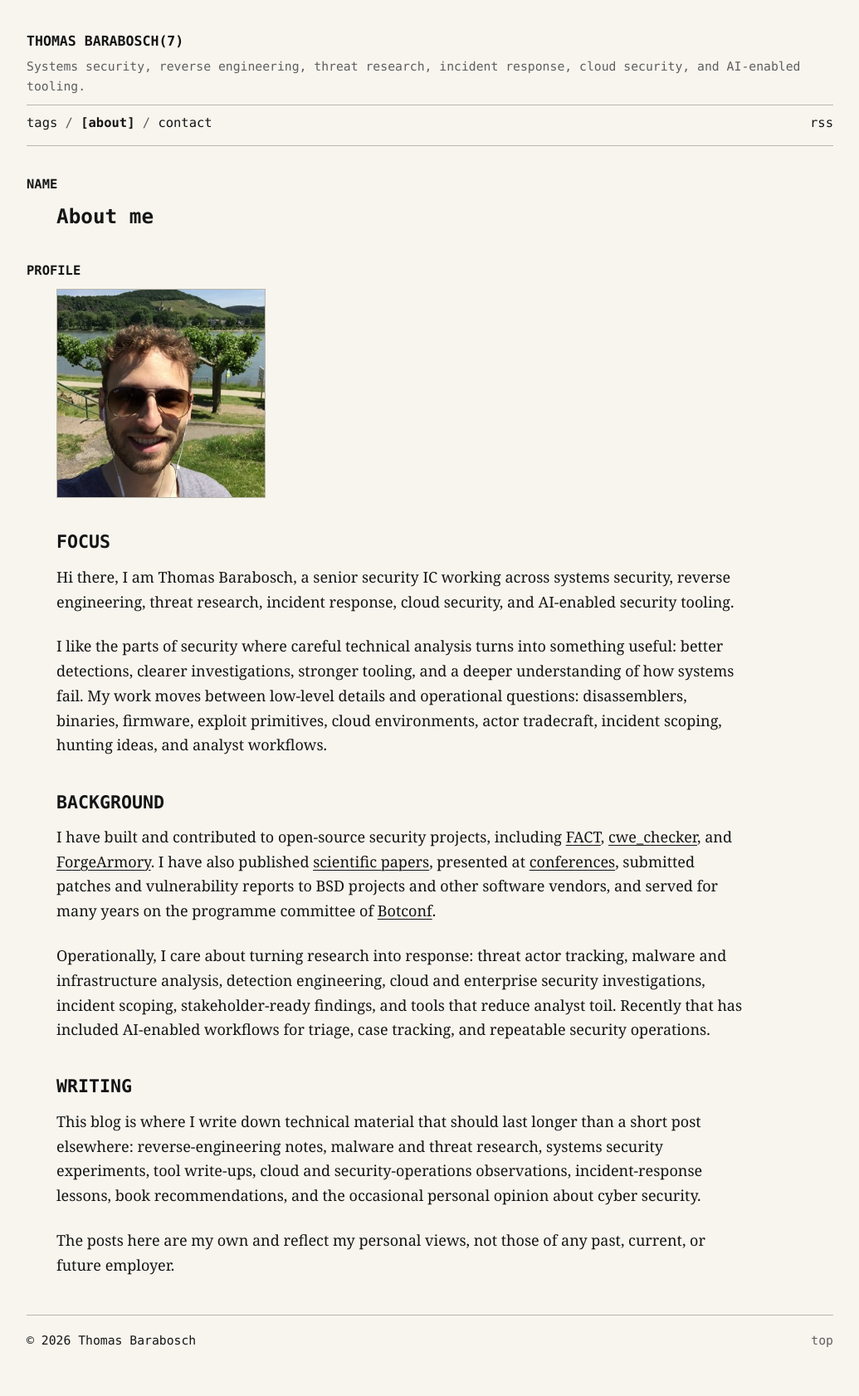
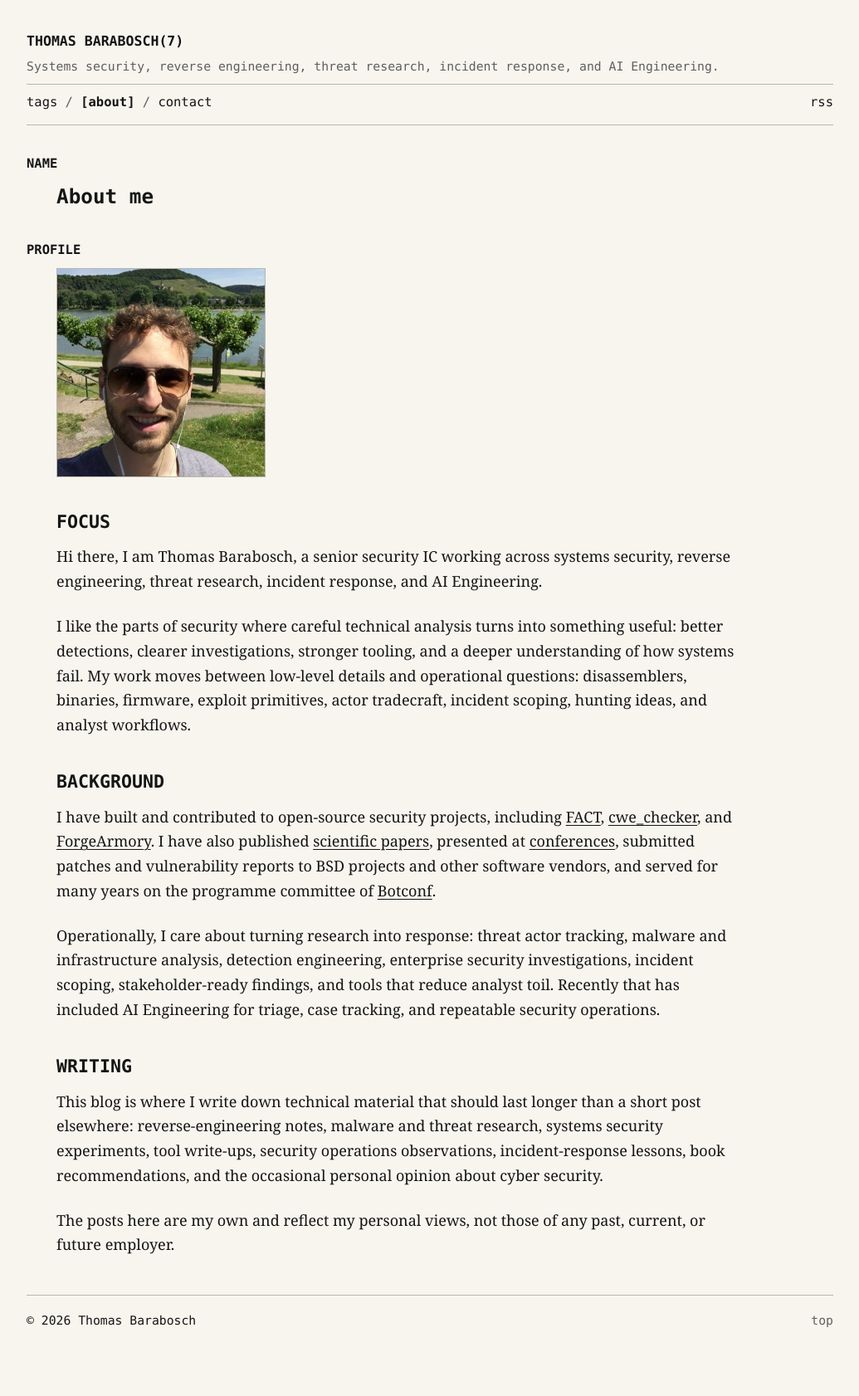
Before and after one commit to tbarabosch/tbarabosch.github.io, a Jekyll site: the page built from about.md, in a window 1280 px wide. Shown: the whole page at 83% size, without its empty margins (122-1157 px from the left). Built offline with Jekyll 4.4.1, drawn with Linux system fonts in a browser that asks for light colours; after the commit the page ends 1657 px from its top, so only the background shows below that.

Commit message:
Update site focus areas

```diff
--- a/_config.yml
+++ b/_config.yml
@@ -12,7 +12,7 @@
 title: "Thomas Barabosch"
 
 # A description of your site for meta tag, search engine results.
-description: "Systems security, reverse engineering, threat research, incident response, cloud security, and AI-enabled tooling."
+description: "Systems security, reverse engineering, threat research, incident response, and AI Engineering."
 
 # The subpath of your site, e.g. /blog, for generating urls.
 baseurl: ""
--- a/about.md
+++ b/about.md
@@ -10,18 +10,18 @@
 
 ## FOCUS
 
-Hi there, I am Thomas Barabosch, a senior security IC working across systems security, reverse engineering, threat research, incident response, cloud security, and AI-enabled security tooling.
+Hi there, I am Thomas Barabosch, a senior security IC working across systems security, reverse engineering, threat research, incident response, and AI Engineering.
 
-I like the parts of security where careful technical analysis turns into something useful: better detections, clearer investigations, stronger tooling, and a deeper understanding of how systems fail. My work moves between low-level details and operational questions: disassemblers, binaries, firmware, exploit primitives, cloud environments, actor tradecraft, incident scoping, hunting ideas, and analyst workflows.
+I like the parts of security where careful technical analysis turns into something useful: better detections, clearer investigations, stronger tooling, and a deeper understanding of how systems fail. My work moves between low-level details and operational questions: disassemblers, binaries, firmware, exploit primitives, actor tradecraft, incident scoping, hunting ideas, and analyst workflows.
 
 ## BACKGROUND
 
 I have built and contributed to open-source security projects, including [FACT](https://github.com/fkie-cad/FACT_core), [cwe\_checker](https://github.com/fkie-cad/cwe_checker), and [ForgeArmory](https://github.com/facebookincubator/ForgeArmory). I have also published [scientific papers](https://scholar.google.de/citations?user=j8Q30qUAAAAJ&hl=en), presented at [conferences](https://net.cs.uni-bonn.de/wg/cs/staff/alumni/thomas-barabosch/), submitted patches and vulnerability reports to BSD projects and other software vendors, and served for many years on the programme committee of [Botconf](https://www.botconf.eu/).
 
-Operationally, I care about turning research into response: threat actor tracking, malware and infrastructure analysis, detection engineering, cloud and enterprise security investigations, incident scoping, stakeholder-ready findings, and tools that reduce analyst toil. Recently that has included AI-enabled workflows for triage, case tracking, and repeatable security operations.
+Operationally, I care about turning research into response: threat actor tracking, malware and infrastructure analysis, detection engineering, enterprise security investigations, incident scoping, stakeholder-ready findings, and tools that reduce analyst toil. Recently that has included AI Engineering for triage, case tracking, and repeatable security operations.
 
 ## WRITING
 
-This blog is where I write down technical material that should last longer than a short post elsewhere: reverse-engineering notes, malware and threat research, systems security experiments, tool write-ups, cloud and security-operations observations, incident-response lessons, book recommendations, and the occasional personal opinion about cyber security.
+This blog is where I write down technical material that should last longer than a short post elsewhere: reverse-engineering notes, malware and threat research, systems security experiments, tool write-ups, security operations observations, incident-response lessons, book recommendations, and the occasional personal opinion about cyber security.
 
 The posts here are my own and reflect my personal views, not those of any past, current, or future employer.
```
